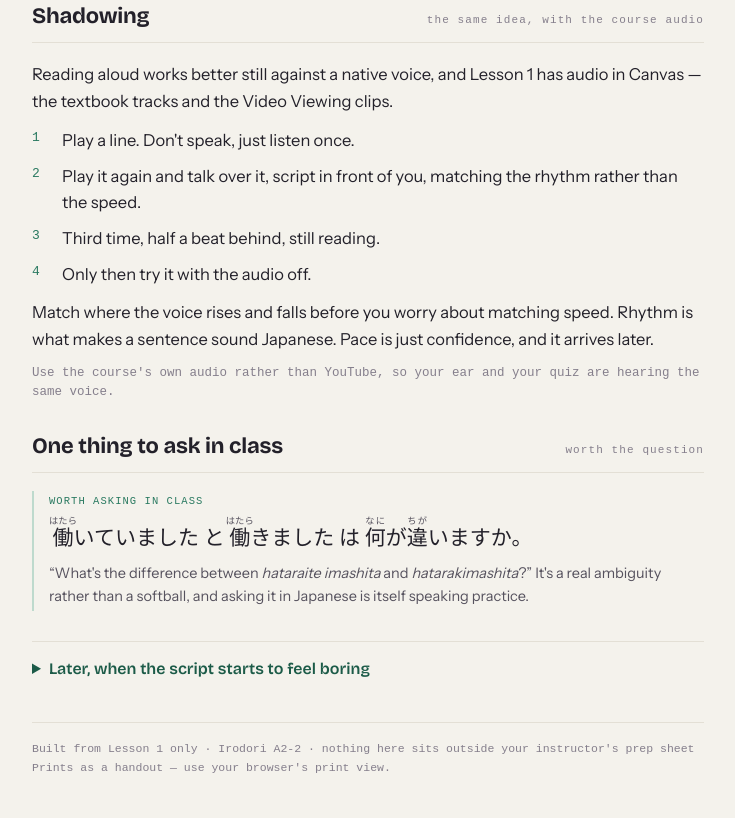
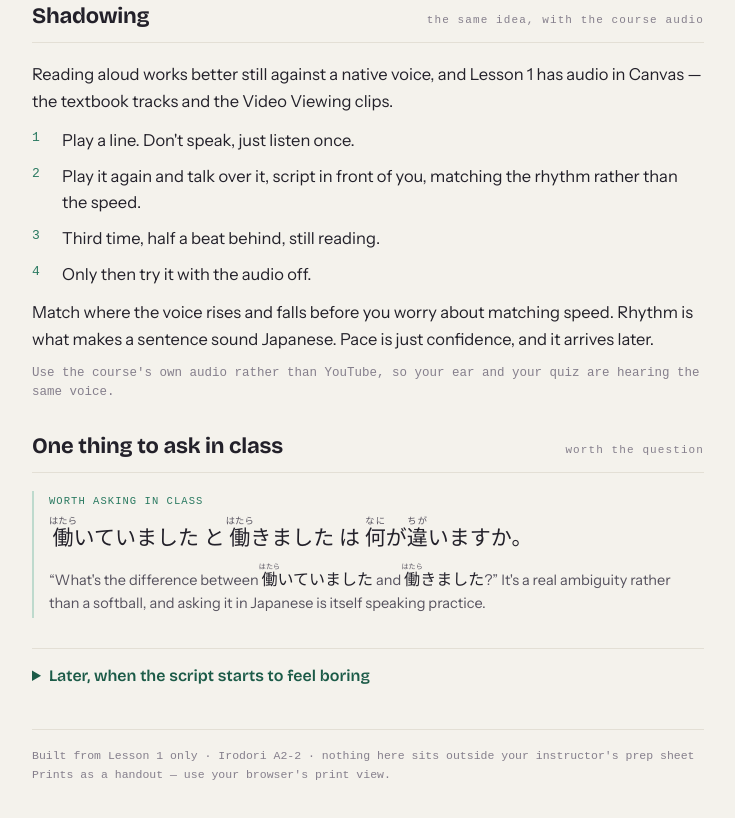
Before and after one commit to ferrelldevin/studykit, a plain HTML site: page japn301/say-it-first/index.html in a window 1280 px wide. Shown: the part 5382-6200 px from the top of the page, without its empty margins (272-1007 px from the left). Drawn offline with nearby package versions, Linux system fonts and the light colour scheme; a web font is replaced by a local one.

Commit message:
Say It First: no romaji in the ask-in-class gloss
CONVENTIONS 3 bans romaji including inside English explanations. The two verb forms are already printed in kanji with furigana directly above the gloss; show those instead.

Co-Authored-By: Claude Opus 5 <noreply@anthropic.com>

```diff
--- a/japn301/say-it-first/index.html
+++ b/japn301/say-it-first/index.html
@@ -387,7 +387,7 @@ a{color:var(--pine); text-decoration-thickness:1px; text-underline-offset:3px}
   <div class="src" style="border-left-color:var(--pineline)">
     <b class="lbl" style="color:var(--pine2)">Worth asking in class</b>
     <p class="jp" style="margin:0"><ruby>働<rt>はたら</rt></ruby>いていました と <ruby>働<rt>はたら</rt></ruby>きました は <ruby>何<rt>なに</rt></ruby>が<ruby>違<rt>ちが</rt></ruby>いますか。</p>
-    <p class="gl">“What's the difference between <em>hataraite imashita</em> and <em>hatarakimashita</em>?” It's a real ambiguity rather than a softball, and asking it in Japanese is itself speaking practice.</p>
+    <p class="gl">“What's the difference between <span class="jp" style="font-size:16px;line-height:1.75;display:inline"><ruby>働<rt>はたら</rt></ruby>いていました</span> and <span class="jp" style="font-size:16px;line-height:1.75;display:inline"><ruby>働<rt>はたら</rt></ruby>きました</span>?” It's a real ambiguity rather than a softball, and asking it in Japanese is itself speaking practice.</p>
   </div>
 </section>
 
```
